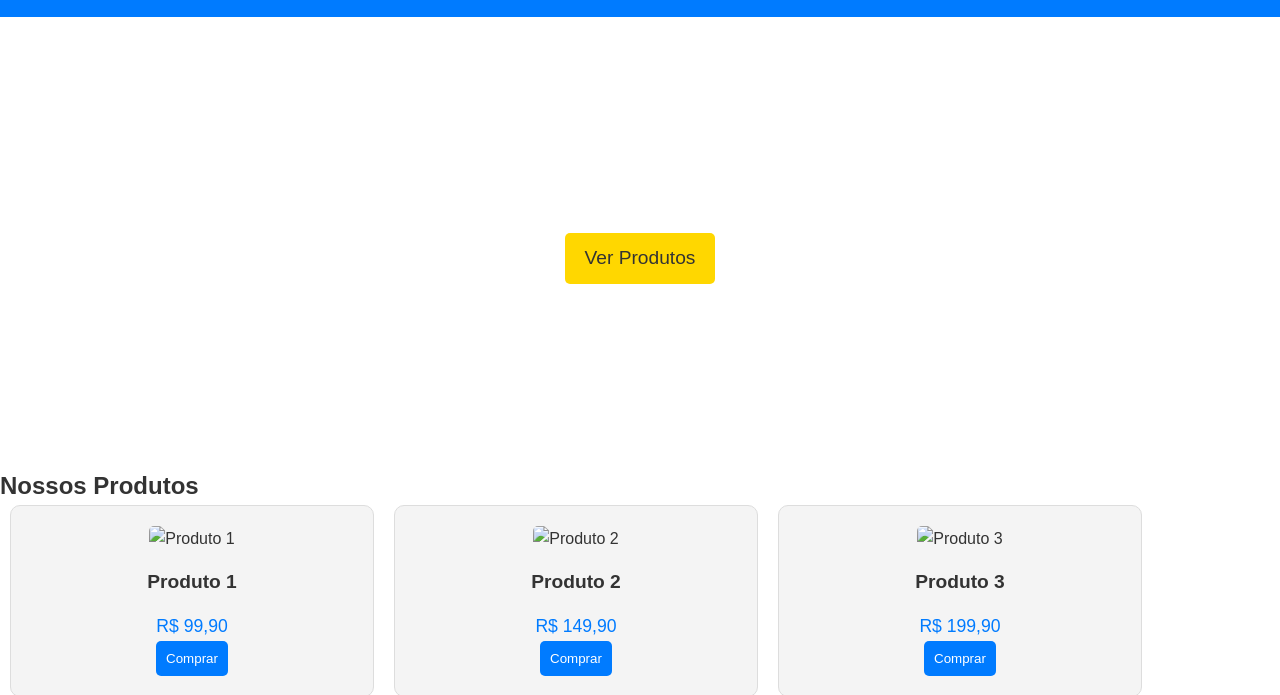
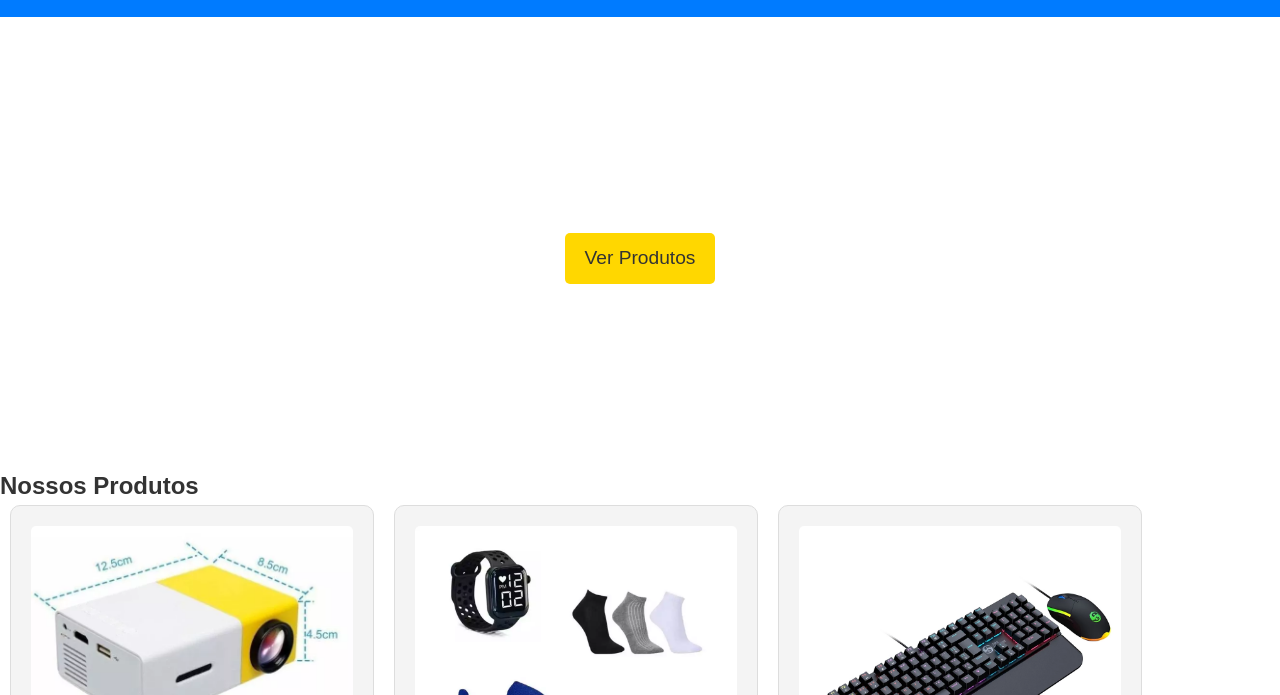
Before and after one commit to Robert0018/loja, a plain HTML site: page index.html in a window 1280 px wide. Shown: the part 105-800 px from the top of the page. Drawn offline with Linux system fonts and the light colour scheme.

Commit message:
Adicionando imagens ao projeto

```diff
--- a/index.html
+++ b/index.html
@@ -33,19 +33,19 @@
         <h2>Nossos Produtos</h2>
         <div class="produtos-grid">
             <div class="produto">
-                <img src="produto1.jpg" alt="Produto 1">
+                <img src="imagens/produto1.jpg" alt="Produto 1">
                 <h3>Produto 1</h3>
                 <p>R$ 99,90</p>
                 <button class="btn">Comprar</button>
             </div>
             <div class="produto">
-                <img src="produto2.jpg" alt="Produto 2">
+                <img src="imagens/produto2.jpg" alt="Produto 2">
                 <h3>Produto 2</h3>
                 <p>R$ 149,90</p>
                 <button class="btn">Comprar</button>
             </div>
             <div class="produto">
-                <img src="produto3.jpg" alt="Produto 3">
+                <img src="imagens/produto3.jpg" alt="Produto 3">
                 <h3>Produto 3</h3>
                 <p>R$ 199,90</p>
                 <button class="btn">Comprar</button>
--- a/styles.css
+++ b/styles.css
@@ -50,6 +50,10 @@ header nav ul li a {
     color: #fff;
     text-decoration: none;
     font-weight: bold;
+}
+
+header nav ul li a:hover{
+    background-color: #003BFF;
 }
 
 /* Hero Section */
```
Also changed, not shown: imagens/produto1.jpg (added), imagens/produto2.jpg (added), imagens/produto3.jpg (added).
